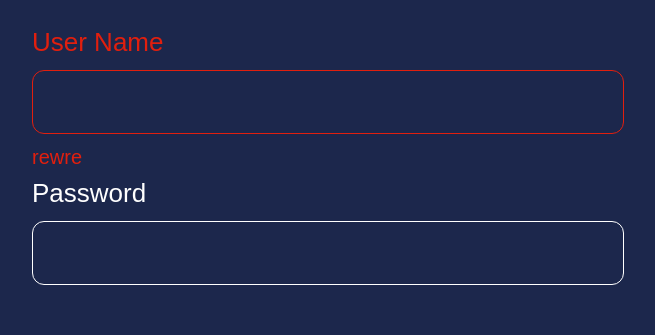
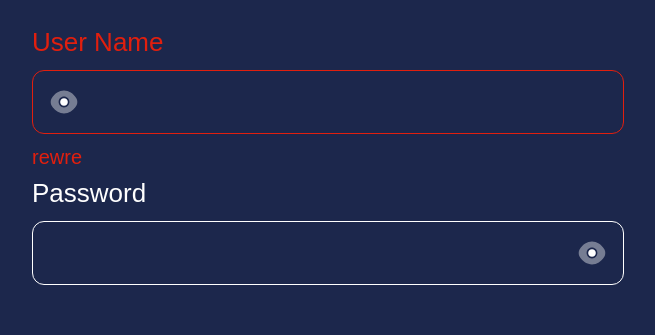
Before and after one commit to m-ehsan81/jc-app, a Next.js app: page /sign-in in a window 1280 px wide. Shown: the part 147-482 px from the top of the page, without its empty margins (312-967 px from the left). Built offline with nearby package versions, Linux system fonts and the light colour scheme; a web font is replaced by a local one.

Commit message:
add icon for inputs

```diff
--- a/src/app/sign-in/page.tsx
+++ b/src/app/sign-in/page.tsx
@@ -1,6 +1,7 @@
 "use client";
 
 import { CustomButton, CustomInput } from "@/components/customs";
+import { EyeSVG } from "@/svgs";
 import CupSVG from "@/svgs/cup";
 
 const SignIn: React.FC = () => {
@@ -14,9 +15,16 @@ const SignIn: React.FC = () => {
             label="User Name"
             isError={true}
             helperText="rewre"
+            startIcon={<EyeSVG />}
             id="1"
           />
-          <CustomInput label="Password" id="2" />
+          <CustomInput
+            label="Password"
+            id="2"
+            endIcon={<EyeSVG />}
+            onIconClicked={() => alert("hi")}
+            clickableIcon
+          />
         </div>
       </div>
 
--- a/src/components/customs/custom-input/index.tsx
+++ b/src/components/customs/custom-input/index.tsx
@@ -2,7 +2,18 @@ import clsx from "clsx";
 import { CustomInputProps } from "./type";
 
 const CustomInput: React.FC<CustomInputProps> = (props) => {
-  const { label, id, isError, helperText, className, ...rest } = props;
+  const {
+    label,
+    id,
+    isError,
+    helperText,
+    startIcon,
+    endIcon,
+    onIconClicked,
+    clickableIcon,
+    className,
+    ...rest
+  } = props;
 
   const baseClasses =
     "border border-white w-full h-16 p-2 text-[1.625rem] rounded-[.75rem]";
@@ -13,6 +24,8 @@ const CustomInput: React.FC<CustomInputProps> = (props) => {
     baseClasses,
     focusClasses,
     isError && "custom-input-error",
+    !!startIcon && "pl-14",
+    !!endIcon && "pr-14",
     className
   );
 
@@ -21,13 +34,35 @@ const CustomInput: React.FC<CustomInputProps> = (props) => {
     isError && "text-[#e11f0e]"
   );
 
+  const iconBaseClasses = clsx(
+    "absolute flex items-center cursor-pointer",
+    !clickableIcon && "pointer-events-none"
+  );
+
+  const startIconClasses = clsx(iconBaseClasses, "left-4");
+  const endIconClasses = clsx(iconBaseClasses, "right-4");
+
   return (
     <div className="group flex flex-col gap-2">
       <label htmlFor={id} className={clsx(labelClasses, "text-[1.625rem]")}>
         {label}
       </label>
 
-      <input id={id} className={inputClasses} {...rest} />
+      <div className="relative flex items-center">
+        {startIcon && (
+          <span onClick={onIconClicked} className={startIconClasses}>
+            {startIcon}
+          </span>
+        )}
+
+        <input id={id} className={inputClasses} {...rest} />
+
+        {endIcon && (
+          <span onClick={onIconClicked} className={endIconClasses}>
+            {endIcon}
+          </span>
+        )}
+      </div>
 
       <span className={clsx("h-6 text-[1.25rem]", isError && "text-[#e11f0e]")}>
         {helperText}
--- a/src/components/customs/custom-input/type.ts
+++ b/src/components/customs/custom-input/type.ts
@@ -5,4 +5,8 @@ export interface CustomInputProps
   label: string;
   isError?: boolean;
   helperText?: string;
+  startIcon?: React.ReactNode;
+  endIcon?: React.ReactNode;
+  clickableIcon?: boolean;
+  onIconClicked?: () => void;
 }
```
